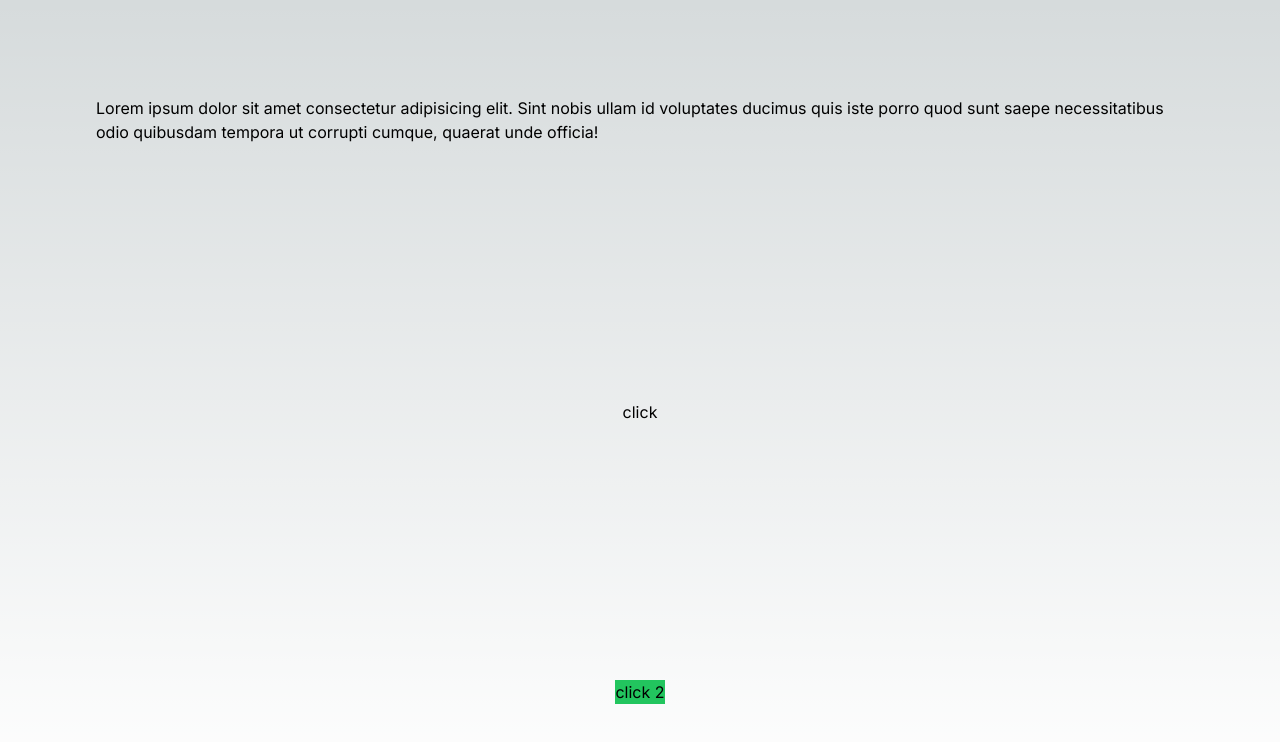
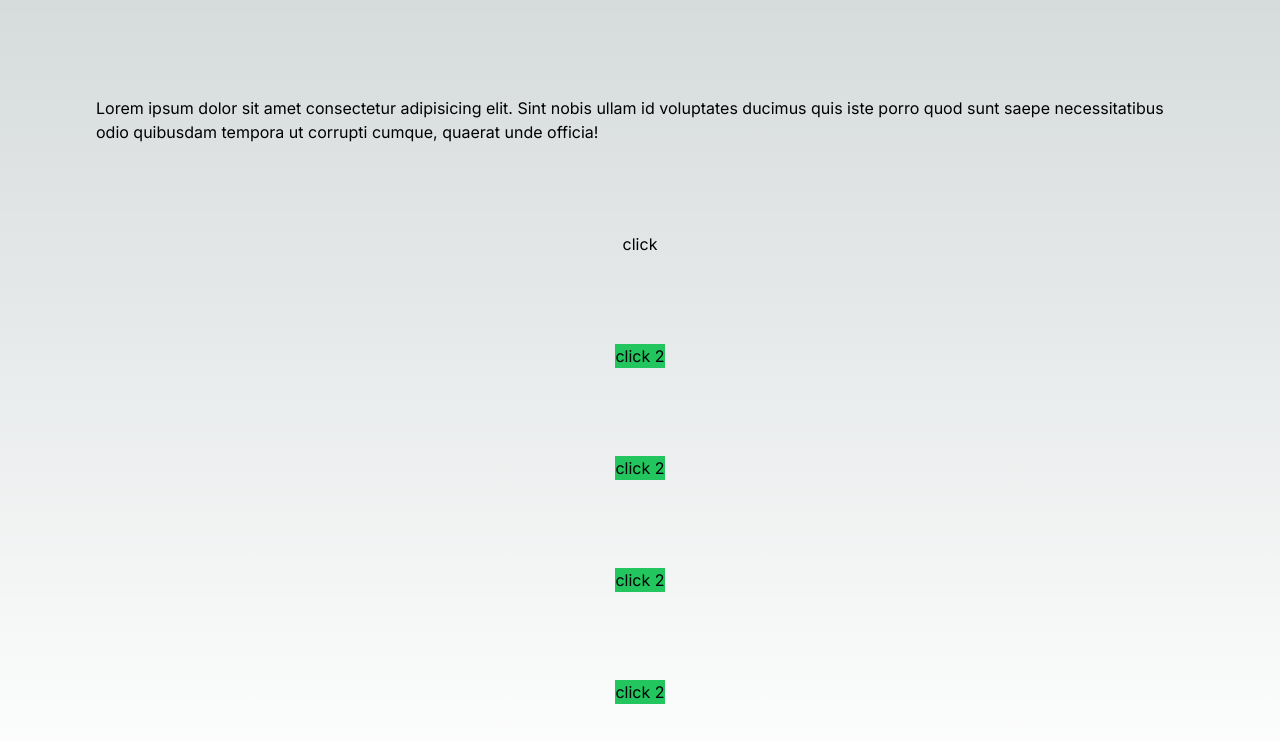
Before and after one commit to nikamunjishvili/next-test, a Next.js app: page / in a window 1280 px wide. Shown: the top 742 px of the page. Built offline with nearby package versions, Linux system fonts and the light colour scheme.

Commit message:
add buttonss

```diff
--- a/src/app/page.tsx
+++ b/src/app/page.tsx
@@ -9,6 +9,9 @@ export default function Home() {
       </p>
       <button>click</button>
       <button className="bg-green-500 tetx-white">click 2</button>
+      <button className="bg-green-500 tetx-white">click 2</button>
+      <button className="bg-green-500 tetx-white">click 2</button>
+      <button className="bg-green-500 tetx-white">click 2</button>
     </main>
   );
 }
```
